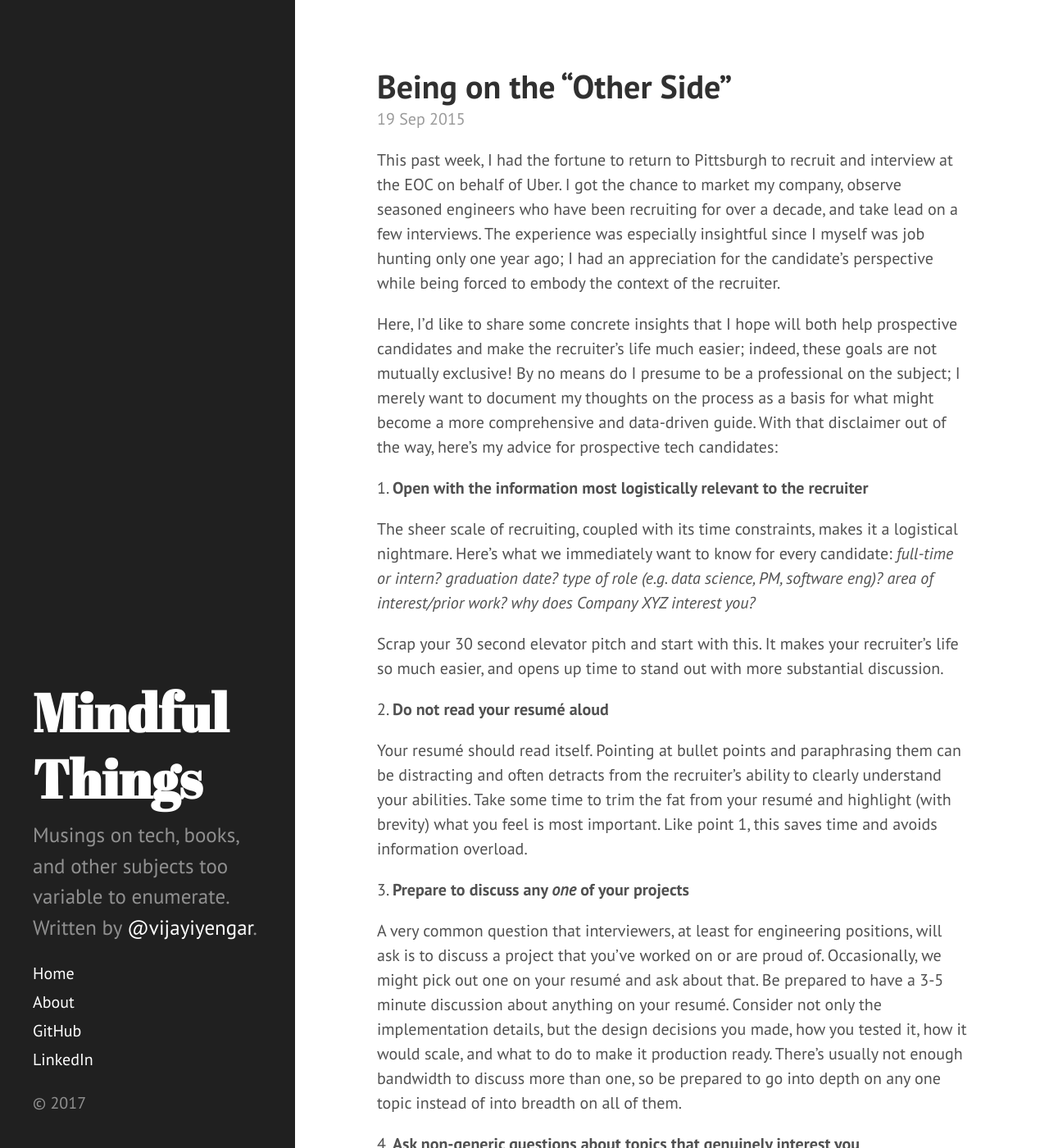
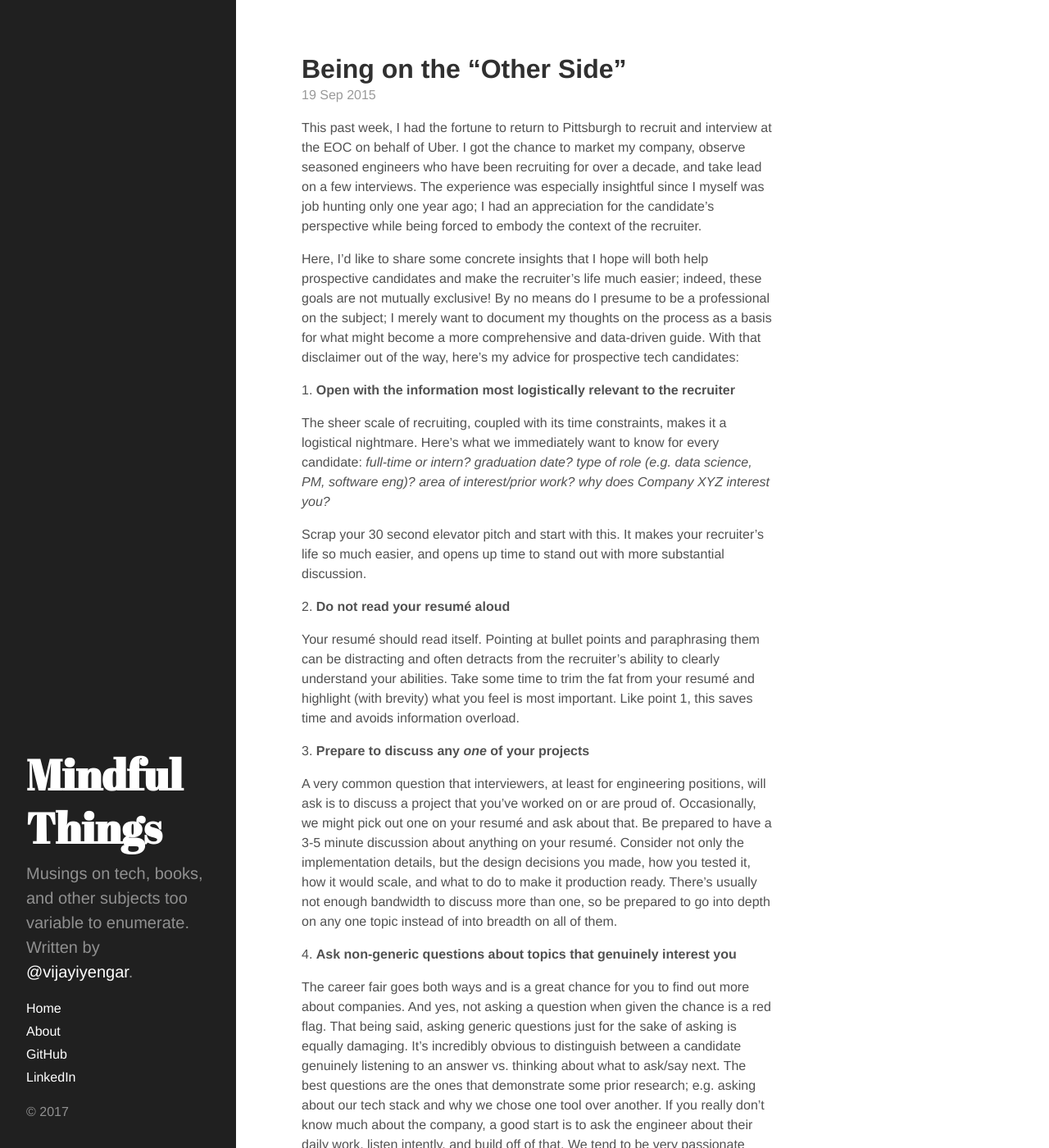
Before and after one commit to ranic/ranic.github.io, a Jekyll site: the page built from index.html, in a window 1280 px wide and 1400 px high. Shown: the whole window at 82% size. Built offline with Jekyll 4.4.1, drawn with Linux system fonts in a browser that asks for light colours; Markdown is read by kramdown in place of the engine named in the settings; the list of posts is cut into pages by our own code.

Commit message:
Make font smaller and serif

```diff
--- a/public/css/hyde.css
+++ b/public/css/hyde.css
@@ -32,7 +32,7 @@
  */
 
 html {
-  font-family: "PT Sans", Helvetica, Arial, sans-serif;
+  font-family: "PT Serif", Helvetica, Arial, sans-serif;
 }
 @media (min-width: 48em) {
   html {
@@ -41,7 +41,7 @@
 }
 @media (min-width: 58em) {
   html {
-    font-size: 20px;
+    font-size: 16px;
   }
 }
 
```
